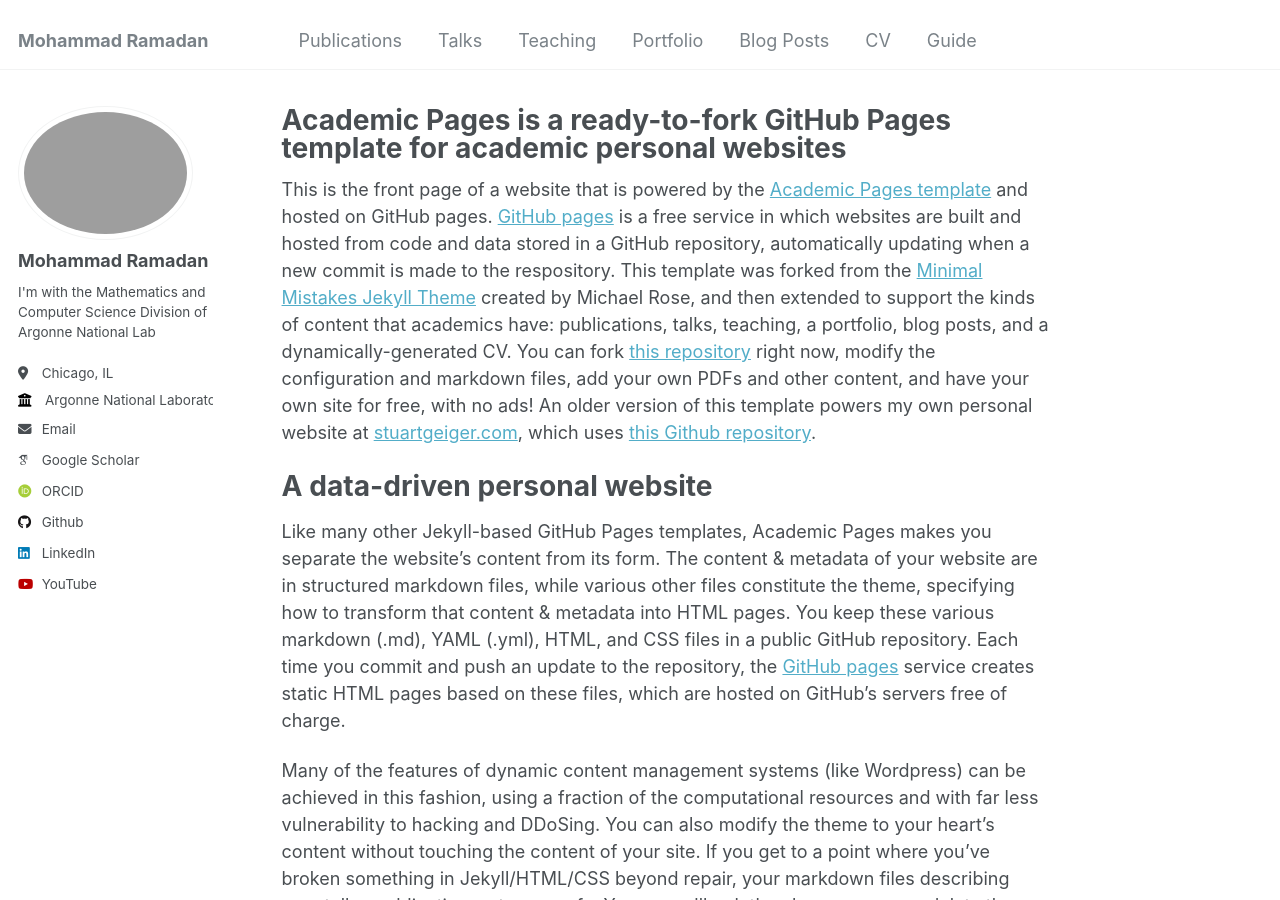
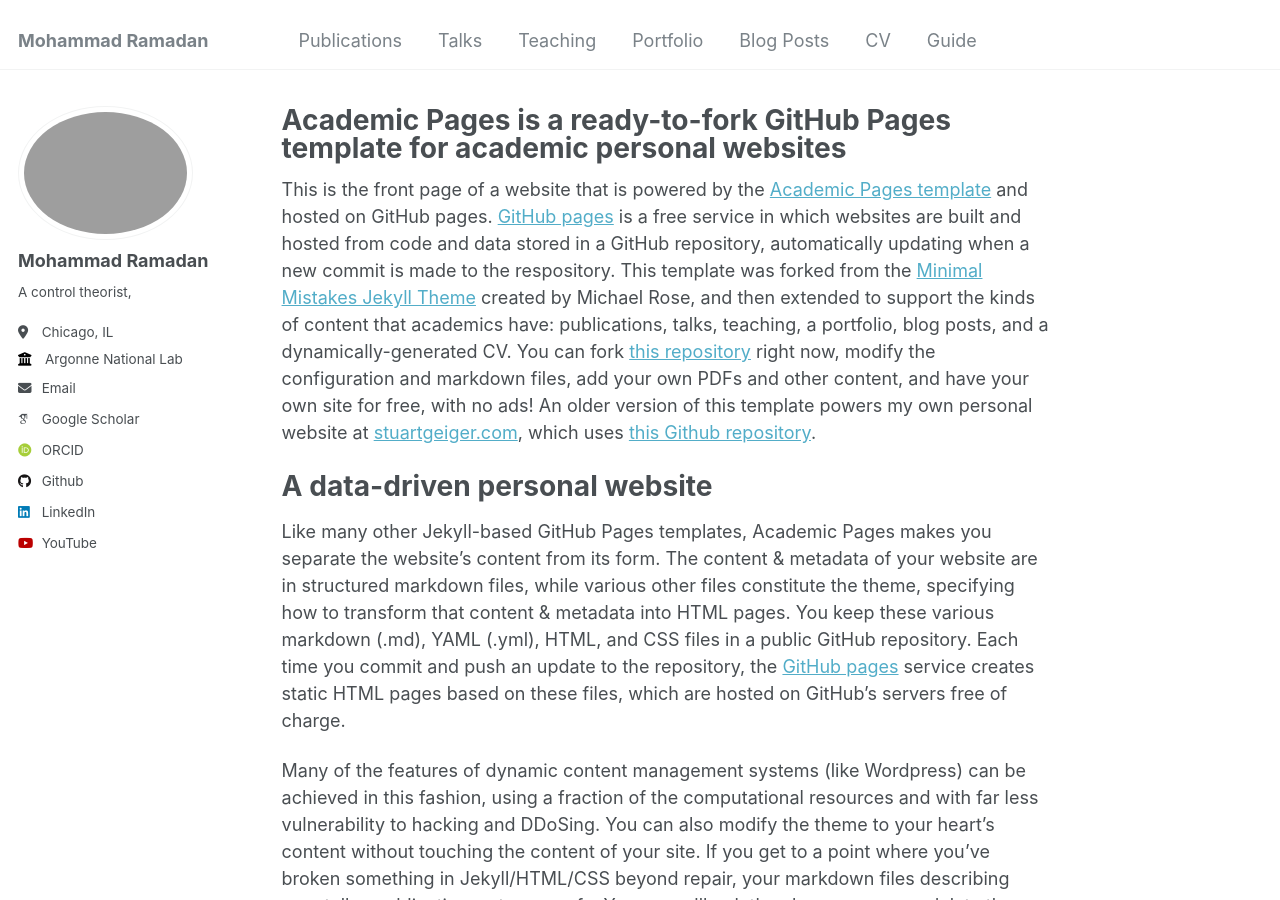
Before and after one commit to msramada/msramada.github.io, a Jekyll site: the page built from _pages/about.md, in a window 1280 px wide and 900 px high. Built offline with Jekyll 4.4.1, drawn with Linux system fonts in a browser that asks for light colours; some web fonts are replaced.

Commit message:
Update _config.yml

```diff
--- a/_config.yml
+++ b/_config.yml
@@ -24,9 +24,9 @@
   avatar           : "personal_pic.png"
   name             : "Mohammad Ramadan"
   pronouns         : # example: "she/her"
-  bio              : "I'm with the Mathematics and Computer Science Division of Argonne National Lab"
+  bio              : "A control theorist, "
   location         : "Chicago, IL"
-  employer         : "Argonne National Laboratory, Lemont, IL"
+  employer         : "Argonne National Lab"
   uri              : # URL
   email            : "msramada@ucsd.edu"
 
@@ -70,7 +70,7 @@
   weibo            : # Username
   wikipedia        : # Username
   xing             : # Username
-  youtube          : "https://www.youtube.com/msmscipio"
+  youtube          : "msmscipio"
   zhihu            : # URL
 
 
```
